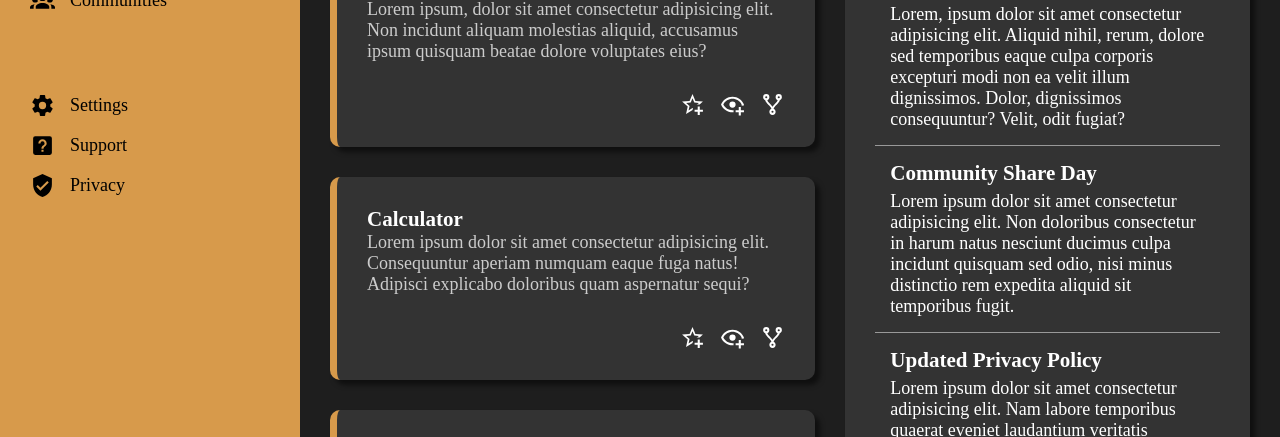
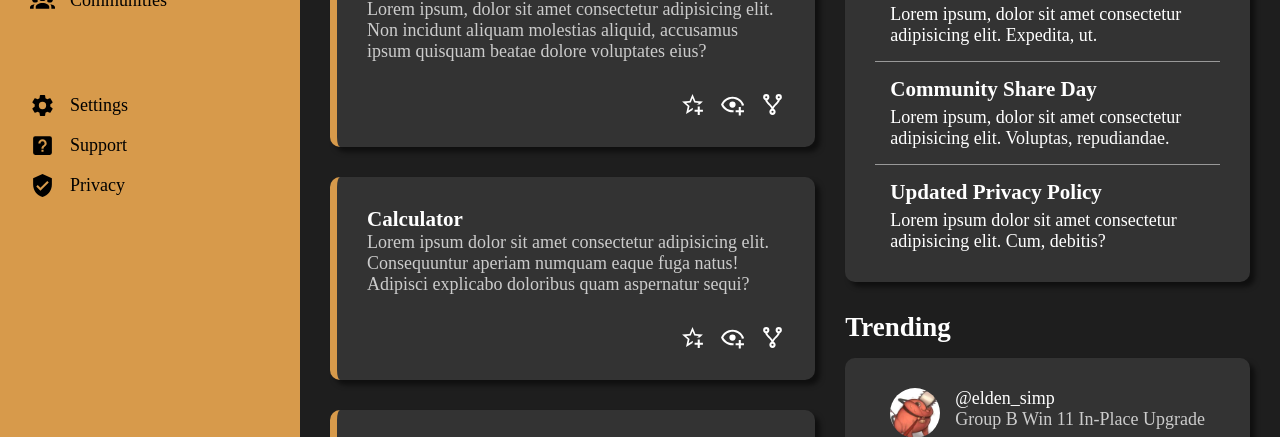
Before and after one commit to nevets10-the-odin-project/admin-dashboard, a plain HTML site: page index.html in a window 1280 px wide. Shown: the part 307-744 px from the top of the page. Drawn offline with Linux system fonts and the light colour scheme.

Commit message:
Update filler text for announcements
Tired to setup a pure CSS method of adding ellipsis if there is too
much text, but that wasn't working so I gave up and just want to
complete the project.

```diff
--- a/index.html
+++ b/index.html
@@ -295,24 +295,15 @@
 					<div class="announcements">
 						<div class="announcement aside-card">
 							<h3>Site Maintenance</h3>
-							<p>
-								Lorem, ipsum dolor sit amet consectetur adipisicing elit. Aliquid nihil, rerum, dolore sed temporibus eaque culpa corporis excepturi modi non ea velit illum
-								dignissimos. Dolor, dignissimos consequuntur? Velit, odit fugiat?
-							</p>
+							<p>Lorem ipsum, dolor sit amet consectetur adipisicing elit. Expedita, ut.</p>
 						</div>
 						<div class="announcement aside-card">
 							<h3>Community Share Day</h3>
-							<p>
-								Lorem ipsum dolor sit amet consectetur adipisicing elit. Non doloribus consectetur in harum natus nesciunt ducimus culpa incidunt quisquam sed odio, nisi minus
-								distinctio rem expedita aliquid sit temporibus fugit.
-							</p>
+							<p>Lorem ipsum, dolor sit amet consectetur adipisicing elit. Voluptas, repudiandae.</p>
 						</div>
 						<div class="announcement aside-card">
 							<h3>Updated Privacy Policy</h3>
-							<p>
-								Lorem ipsum dolor sit amet consectetur adipisicing elit. Nam labore temporibus quaerat eveniet laudantium veritatis doloremque cum, maxime veniam quam necessitatibus
-								neque quisquam mollitia, suscipit maiores aperiam corrupti excepturi explicabo.
-							</p>
+							<p>Lorem ipsum dolor sit amet consectetur adipisicing elit. Cum, debitis?</p>
 						</div>
 					</div>
 				</div>
```
